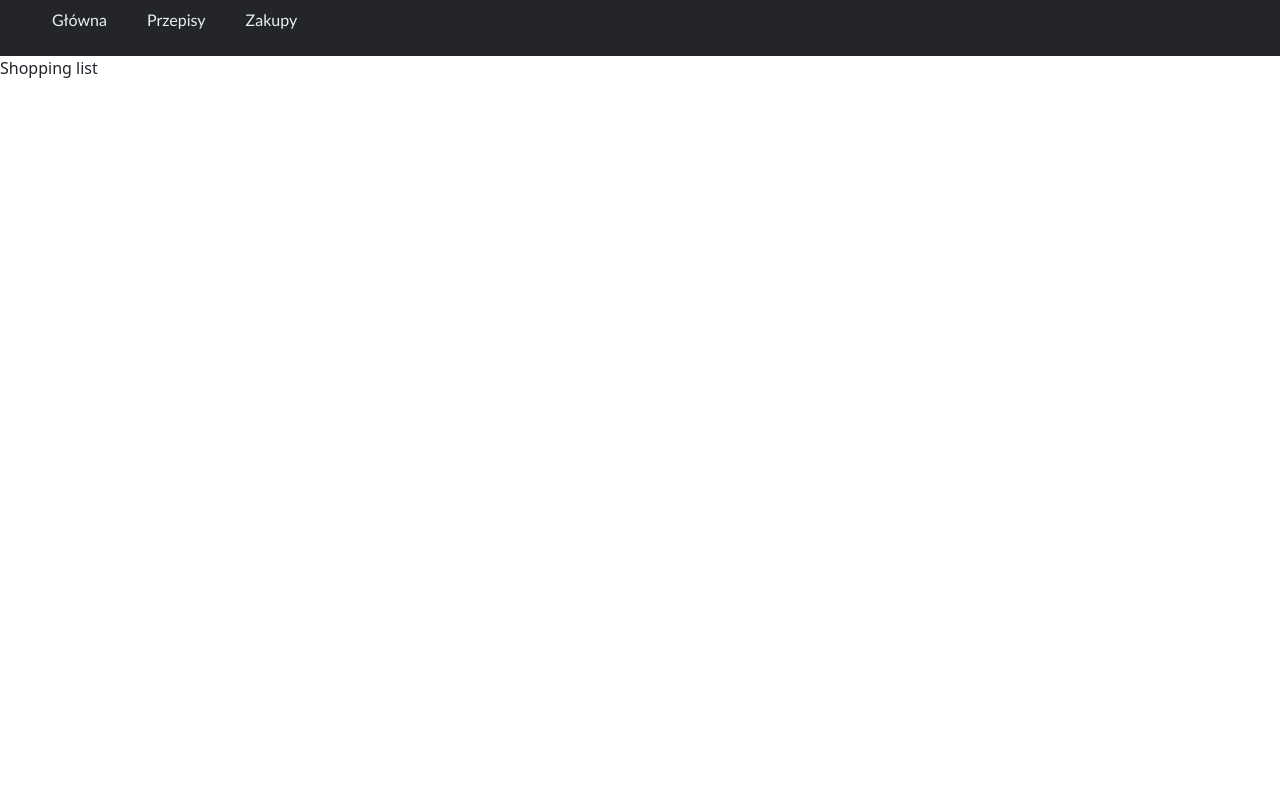
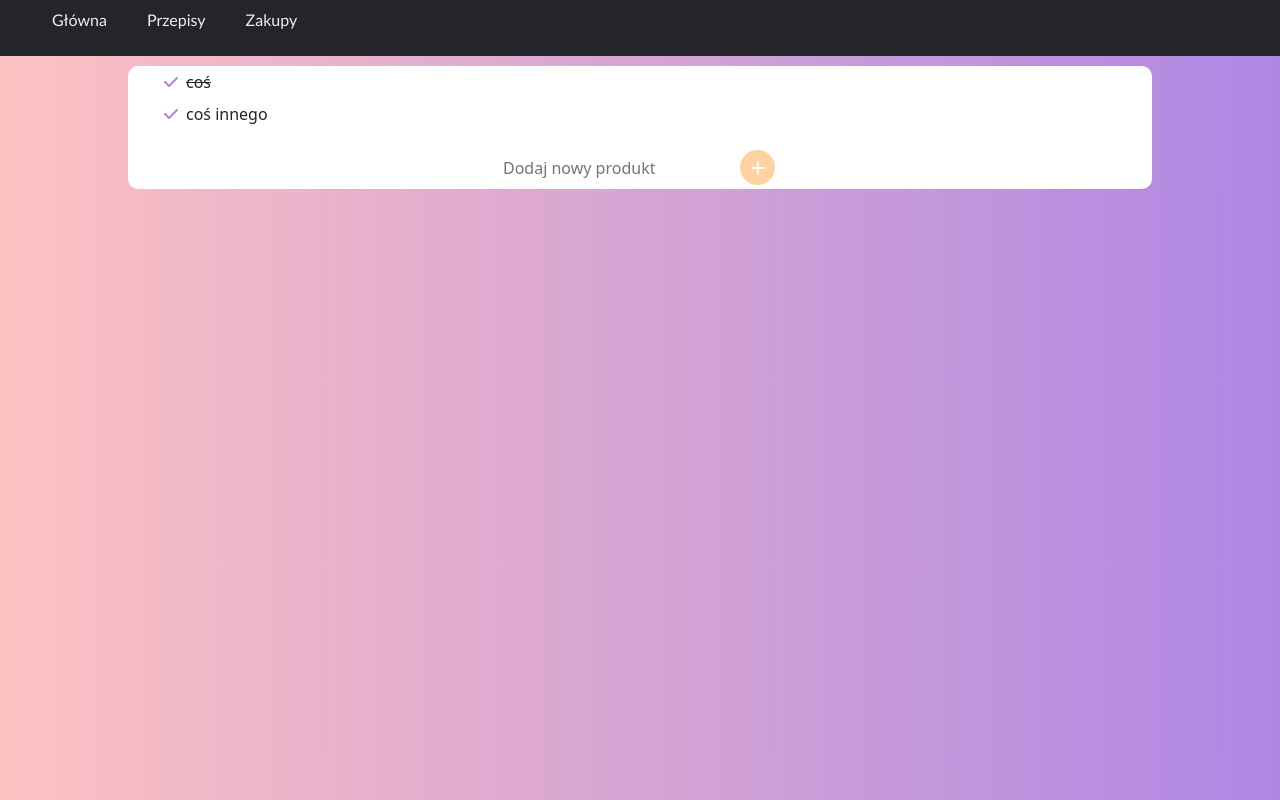
Before and after one commit to konradstach/recipes-fe, a React (Create React App) app: page /shoppingList in a window 1280 px wide. Built offline with nearby package versions, Linux system fonts and the light colour scheme.

Commit message:
shopping list with css

```diff
--- /dev/null
+++ b/src/components/shopping/ShoppingItemInput.css
@@ -0,0 +1,18 @@
+.add-new-product-container {
+    display: flex;
+    flex-direction: row;
+    justify-content: center;
+}
+
+.add-new-product-icon {
+    color: white;
+    background: rgba(255, 189, 116, 0.68);
+    height: 35px;
+    width: 35px;
+    border-radius: 25px;
+    margin: 0.25em;
+}
+
+.add-new-product-input {
+    border: none;
+}
--- /dev/null
+++ b/src/components/shopping/ShoppingItemInput.js
@@ -0,0 +1,29 @@
+import React from 'react';
+import "./ShoppingListItem.css"
+import {FontAwesomeIcon} from "@fortawesome/react-fontawesome";
+import {faPlus} from "@fortawesome/free-solid-svg-icons";
+import "./ShoppingItemInput.css";
+
+const ShoppingItemInput = (props) => {
+    return (
+        <div className="add-new-product-container">
+            <input
+                className="add-new-product-input"
+                type="text"
+                placeholder="Dodaj nowy produkt"
+                value={props.newItem.name}
+                onChange={e => {
+                    props.setNewItem({"name": e.target.value, "done": false})
+                }}
+                onKeyDown={props.handleEnterPress}
+            />
+            <button className="fa-icon add-new-product-icon" onClick={props.handleAdd}>
+                <FontAwesomeIcon
+                    icon={faPlus} className="fa-1x"
+                ></FontAwesomeIcon>
+            </button>
+        </div>
+    );
+};
+
+export default ShoppingItemInput;
--- /dev/null
+++ b/src/components/shopping/ShoppingList.css
@@ -0,0 +1,5 @@
+.shopping-list{
+    display: flex;
+    justify-content: center;
+    flex-direction: column;
+}
--- /dev/null
+++ b/src/components/shopping/ShoppingList.js
@@ -0,0 +1,18 @@
+import React from 'react';
+import ShoppingListItem from "./ShoppingListItem";
+import "./ShoppingList.css"
+
+const ShoppingList = (props) => {
+    return (<>
+        {props.list.length > 0 && <ul className="shopping-list">
+            {props.list.map((currentValue, index) => {
+                return <ShoppingListItem item={currentValue}
+                                         index={index}
+                                         key={index}
+                                         handleRemoveClick={props.handleRemove}/>
+            })}
+        </ul>}
+    </>);
+};
+
+export default ShoppingList;
--- /dev/null
+++ b/src/components/shopping/ShoppingListItem.css
@@ -0,0 +1,21 @@
+.shopping-list-item {
+    display: flex;
+    flex-direction: row;
+}
+
+.remove-icon {
+    color: rgb(175, 134, 229);
+    height: 100%;
+    margin: 0.25em;
+    background:rgba(0,0,0,0);
+
+}
+
+.item-name {
+    margin: 0.25em;
+}
+
+.item-name-done{
+    margin: 0.25em;
+    text-decoration: line-through;
+}
--- /dev/null
+++ b/src/components/shopping/ShoppingListItem.js
@@ -0,0 +1,20 @@
+import React from 'react';
+import {FontAwesomeIcon} from "@fortawesome/react-fontawesome";
+import {faCheck} from "@fortawesome/free-solid-svg-icons";
+
+const ShoppingListItem = (props) => {
+    return (
+        <div className="shopping-list-item">
+            <button className="fa-icon remove-icon" onClick={event => props.handleRemoveClick(event, props.index)}>
+                <FontAwesomeIcon
+                    icon={faCheck} className="fa-1x"
+                ></FontAwesomeIcon>
+            </button>
+            {props.item.done ?
+            <p className="item-name-done">{props.item.name}</p>
+                : <p className="item-name">{props.item.name}</p>}
+        </div>
+    );
+};
+
+export default ShoppingListItem;
--- a/src/pages/RecipesPage.js
+++ b/src/pages/RecipesPage.js
@@ -25,14 +25,11 @@ const RecipesPage = () => {
     }, []);
 
     let navigate = useNavigate();
-    const goToNewRecipePage = () =>{
+    const goToNewRecipePage = () => {
         let path = '/new-recipe';
         navigate(path);
     }
 
-    if (isLoading) {
-        return <p>Loading...</p>
-    }
     return (<motion.div
         initial={{opacity: 0}}
         animate={{opacity: 1}}
@@ -51,6 +48,7 @@ const RecipesPage = () => {
 
             <SearchBar recipes={recipes} setSearchResults={setSearchResults}></SearchBar>
         </div>
+        {isLoading ? <p>Loading...</p> :
             <div className="recipes-list">
                 {searchResults.map(r => {
                     return <RecipeCard name={r.name}
@@ -62,7 +60,7 @@ const RecipesPage = () => {
                                        energy={r.energy}
                                        favourite={r.favourite}/>
                 })}
-        </div>
+            </div>}
     </motion.div>);
 };
 
--- /dev/null
+++ b/src/pages/ShoppingListPage.css
@@ -0,0 +1,27 @@
+html {
+    background: linear-gradient(to right, rgba(253, 194, 194), rgb(175, 134, 229));
+}
+
+.shopping-list-container {
+    display: flex;
+    justify-content: center;
+    align-items: stretch;
+    background: linear-gradient(to right, rgba(253, 194, 194), rgb(175, 134, 229));
+}
+
+.shopping-list-card {
+    display: flex;
+    flex-direction: column;
+    background: white;
+    height: 90%;
+    border-radius: 10px;
+    width: 80%;
+    margin-top: 10px;
+}
+
+.fa-icon{
+    border: none;
+    align-items: center;
+    justify-content: center;
+    padding: 0;
+}
--- a/src/pages/ShoppingListPage.js
+++ b/src/pages/ShoppingListPage.js
@@ -1,10 +1,63 @@
-import React from 'react';
+import React, {useState} from 'react';
+import ShoppingList from "../components/shopping/ShoppingList";
+import ShoppingItemInput from "../components/shopping/ShoppingItemInput";
+import "./ShoppingListPage.css"
+import {motion} from 'framer-motion';
+
 
 const ShoppingListPage = () => {
-    return (
-        <div>
-            Shopping list
-        </div>
+    const [list, setList] = useState([
+        {
+            "name": "coś",
+            "done": true
+        },
+        {
+            "name": "coś innego",
+            "done": false
+        }]);
+    const [newItem, setNewItem] = useState({"name": "", "done": false});
+
+    const handleAdd = () => {
+        if (newItem.name !== "") {
+            const newItemToBuy = {
+                "name": newItem.name,
+                "done": false
+            }
+            setList([newItemToBuy, ...list]);
+            setNewItem({"name": "", "done": false});
+        }
+    }
+
+    const handleEnterPress = (event) => {
+        const keyCode = event.keyCode || event.which;
+        if (keyCode === 13) { //enter
+            handleAdd();
+        }
+    }
+
+    const handleRemove = (event, index) => {
+        event.preventDefault();
+        const updatedList = [...list];
+        const done = updatedList.splice(index, 1).at(0);
+        done.done = true;
+
+        setList([...updatedList, done]);
+    }
+
+    return (<motion.div
+            initial={{opacity: 0}}
+            animate={{opacity: 1}}
+            exit={{opacity: 0}}
+            transition={{duration: 0.5}}
+        >
+            <div className="shopping-list-container">
+                <div className="shopping-list-card">
+                    <ShoppingList list={list} handleRemove={handleRemove}></ShoppingList>
+                    <ShoppingItemInput handleAdd={handleAdd} handleEnterPress={handleEnterPress} newItem={newItem}
+                                       setNewItem={setNewItem}></ShoppingItemInput>
+                </div>
+            </div>
+        </motion.div>
     );
 };
 
```
Lines whose indentation alone changed are shown as unchanged.
